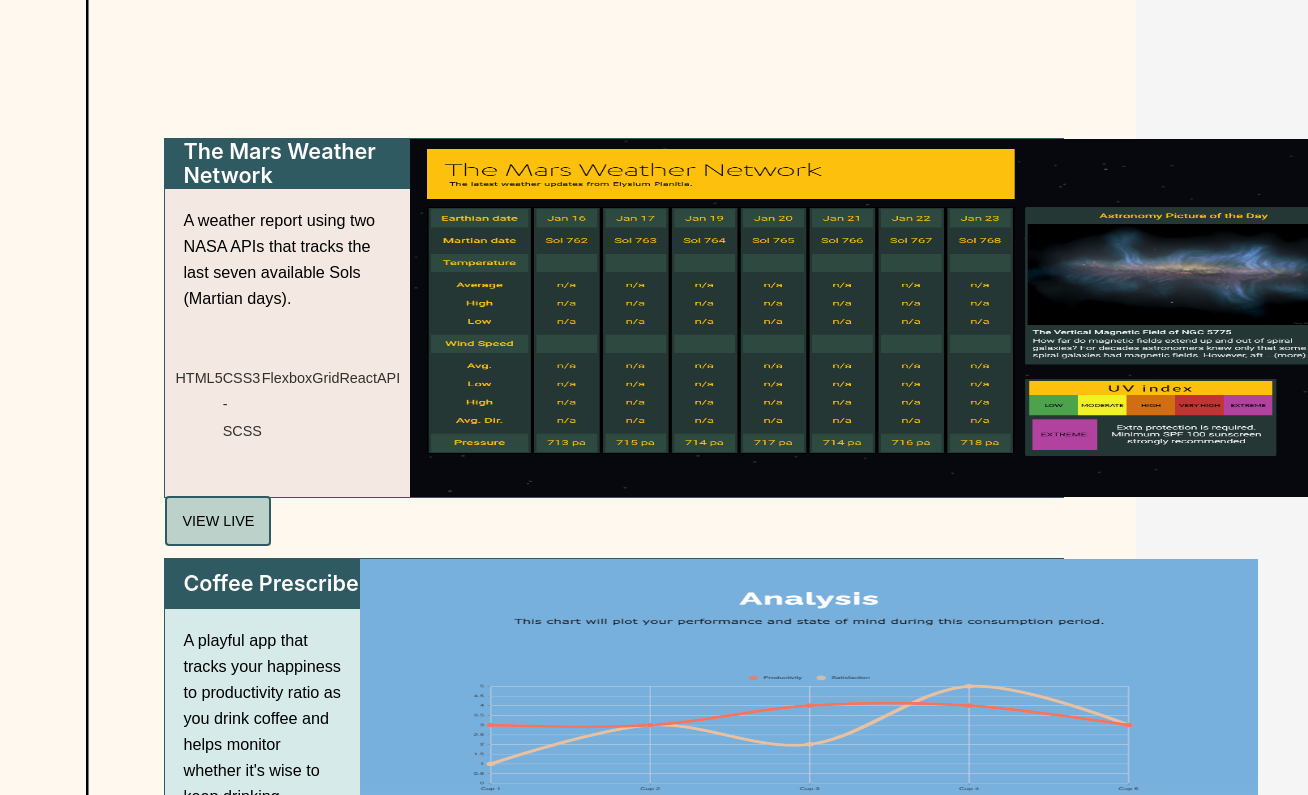
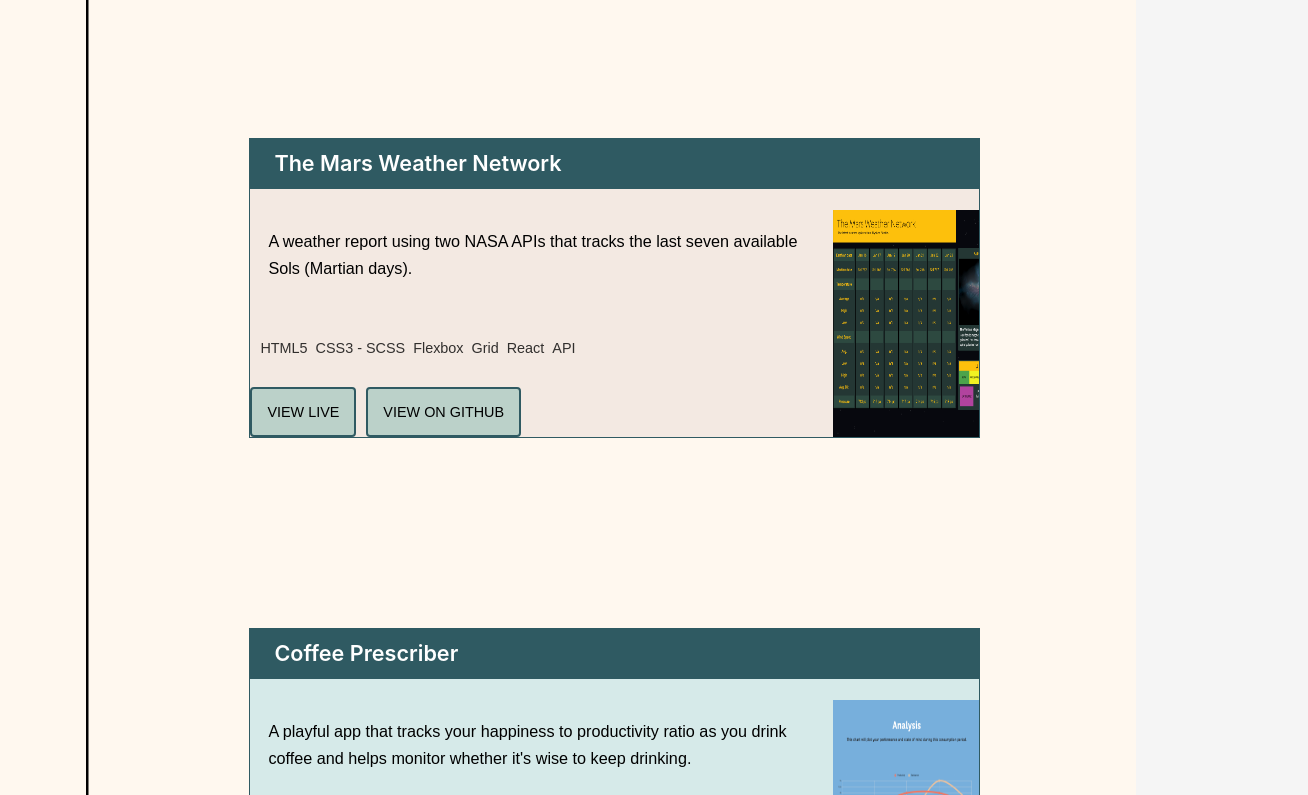
Before and after one commit to ppduss/Portfolio2021, a Gatsby site: page / in a window 1280 px wide. Shown: the part 980-1775 px from the top of the page, 1308 px wide, since content can reach past the window. Built offline with nearby package versions, Linux system fonts and the light colour scheme; Gatsby itself is replaced by a stand-in of ours.

Commit message:
project section refactored

```diff
--- a/src/components/Collage.jsx
+++ b/src/components/Collage.jsx
@@ -3,7 +3,7 @@ import React from "react"
 import collage from '../images/collage.png';
 import media from '../media';
 
-const ImgContainer = styled.div`
+const ImgContainer = styled.a`
   /* position: absolute; */
   display: none;
   /* top: -90px;
@@ -29,7 +29,7 @@ const Img = styled.img`
 `;
 
 const Collage = () => (
-  <ImgContainer>
+  <ImgContainer href="/Gallery">
     <Img src={collage} />
   </ImgContainer>
 )
--- a/src/components/project.jsx
+++ b/src/components/project.jsx
@@ -18,7 +18,10 @@ const Proj = styled.div`
   height: 300px;
   font-weight: 400;
   font-size: 0.8em;
-  ${media.xs`
+  width: 70%;
+  max-width: 900px;
+
+  /* ${media.xs`
     height: 600px;
     width: 600px;
     margin-bottom: 60px;
@@ -44,25 +47,29 @@ const Proj = styled.div`
   ${media.xl`
     height: 400px;
     max-width: 980px;
-`}
+`} */
 `;
 
-  const Title = styled.h4`
+const TitleContainer = styled.div`
   display: flex;
+  justify-content: flex-start;
   align-items: center;
-  font-size: 1.2rem;
-  width: 105%;
-  color: ${({ theme: { colors } }) => colors.white};
-  font-weight: 600;
+  height: 50px;
+  width: 100%;
   background-color:${
     (props) => props.projectTheme === 'mars' ? ({ theme: { colors } }) => colors.twilight:
     props.projectTheme === 'coffee' ? ({ theme: { colors } }) => colors.twilight :
     props.projectTheme === 'ratatap' ? ({ theme: { colors } }) => colors.twilight:
     props.projectTheme === 'rgb' ? ({ theme: { colors } }) => colors.twilight : 'black' };
-  padding-left: 18px;
-  word-break: normal;
+`;
+
+  const Title = styled.h4`
+  font-size: 1.2rem;
+  color: ${({ theme: { colors } }) => colors.white};
+  font-weight: 600;
+  padding-left: 24px;
+  /* word-break: normal; */
   margin: 0px;
-  height: 50px;
 `;
 
 const Subtitle = styled.p`
@@ -76,8 +83,10 @@ const Subtitle = styled.p`
 `;
 
 
-const FirstContainer = styled.div`
+const Content = styled.div`
   width: 100%;
+  display: flex;
+  justify-content: space-between;
 `;
 
 const Tools = styled.div`
@@ -89,6 +98,7 @@ const Tools = styled.div`
 `;
 
 const Preview = styled.img`
+  width: 20%;
   max-width: auto;
   max-height: auto;
   margin-bottom: 0;
@@ -97,14 +107,19 @@ const Preview = styled.img`
   border-left: 4px solid ${({ theme: { colors } }) => colors.twilight};*/
 `;
 
+const Details = styled.div`
 
+`;
 
 const Project = ({title, subTitle, previewImg, ghLink, liveLink, projSkills, projTheme}) => {
 
   return (
     <Proj projectTheme={projTheme}>
-        <FirstContainer>
-          <Title projectTheme={projTheme}>{title}</Title>
+      <TitleContainer projectTheme={projTheme}>
+        <Title >{title}</Title>
+      </TitleContainer>
+      <Content>
+        <Details>
           <Subtitle projectTheme={projTheme}>{subTitle}</Subtitle>
           <Tools>
           {projSkills.map((s, i) => {
@@ -115,9 +130,9 @@ const Project = ({title, subTitle, previewImg, ghLink, liveLink, projSkills, pro
           </Tools>
           <Button goto={liveLink}>View Live</Button>
           <Button goto={ghLink}>View on GitHub</Button>
-        </FirstContainer>
-
+        </Details>
         <Preview src={previewImg}/>
+        </Content>
     </Proj>
 
   )};
```
Also changed, not shown: src/pages/Gallery.jsx (+54 -0 lines), src/pages/index.jsx (+4 -4 lines), src/images/proj-coffee.png (added), src/images/proj-mars.png (added), src/images/proj-ratatap.png (added), src/images/proj-rgb.png (added).
